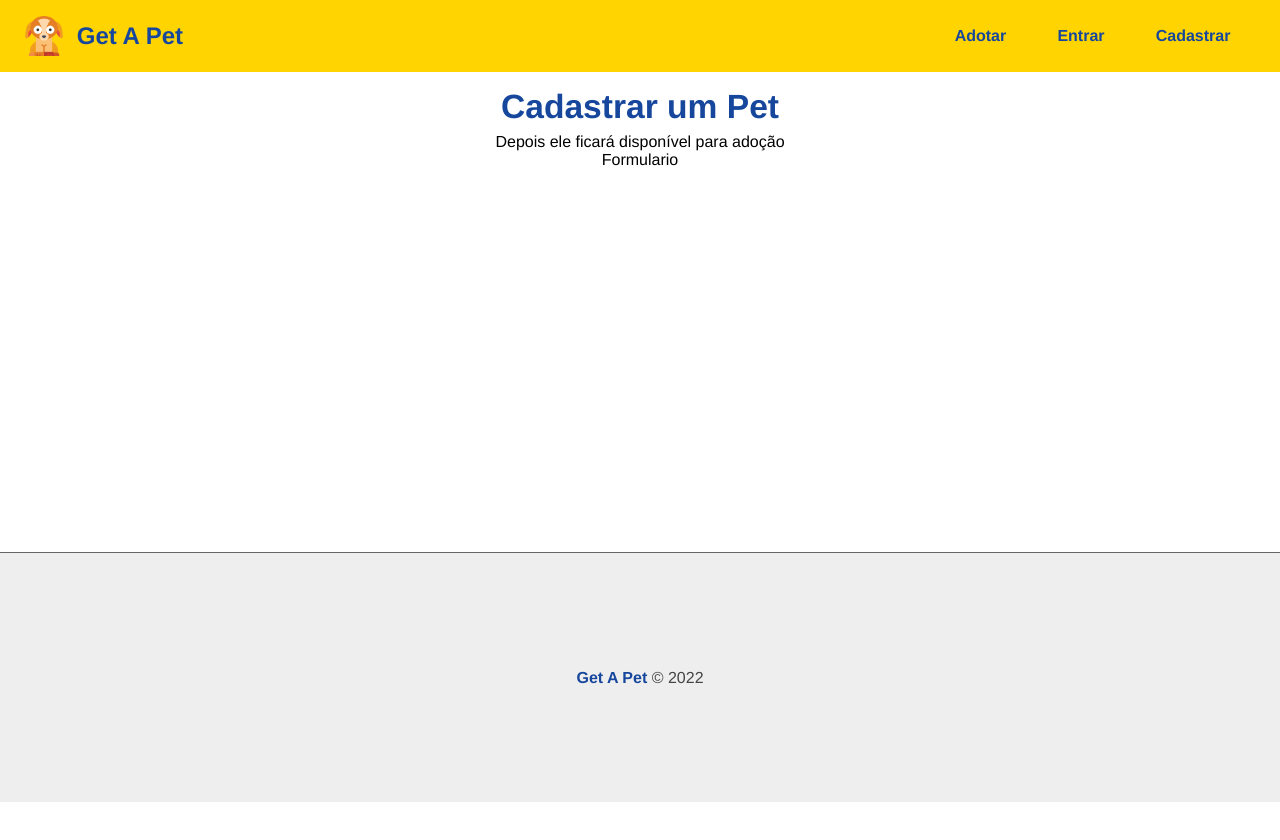
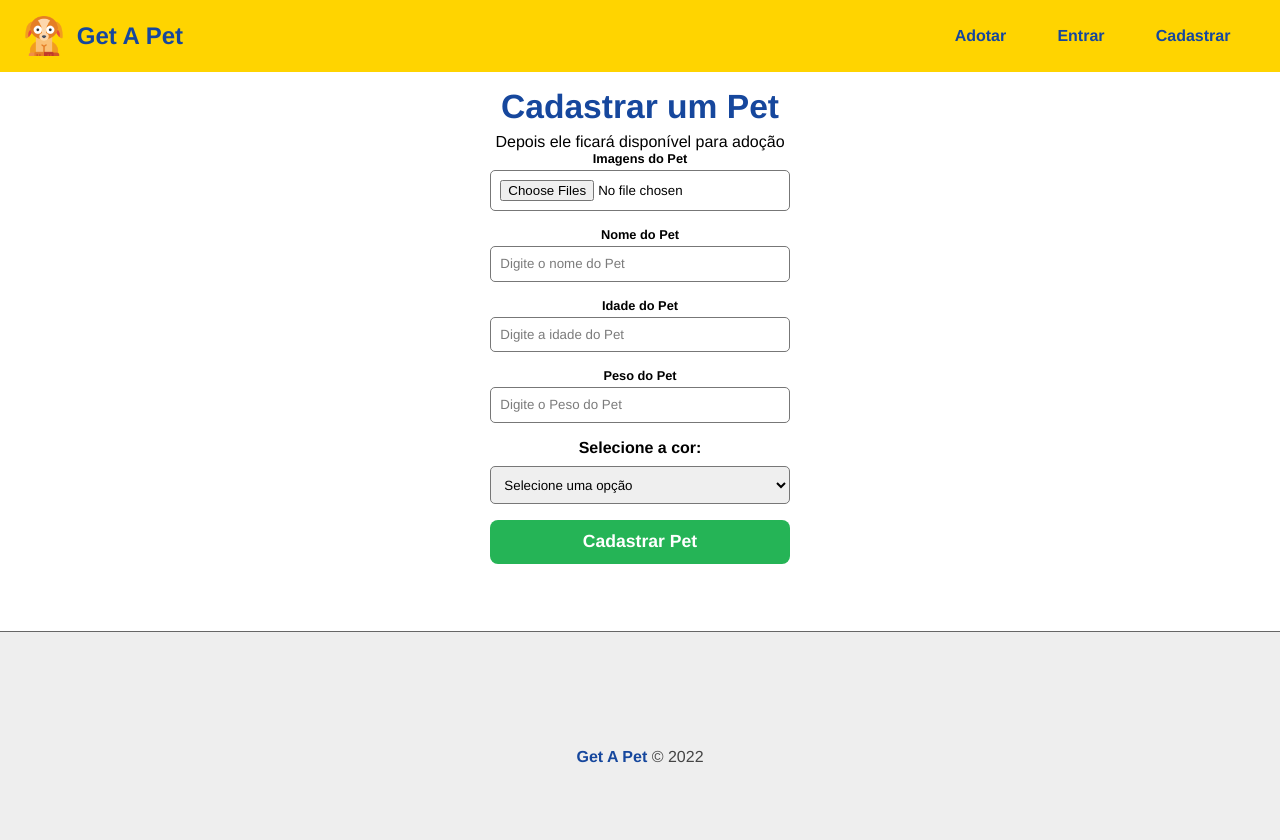
Before and after one commit to pabloaraujo22/15_Projeto_Get_A_Pet, a React (Create React App) app in the folder frontend/: page /pet/add in a window 1280 px wide. Shown: the top 840 px of the page. Before the commit the page ends 802 px from the top, so only its background shows below. Built offline with nearby package versions, Linux system fonts and the light colour scheme.

Commit message:
Inicio Form de Pet

```diff
--- /dev/null
+++ b/frontend/src/components/form/PetForm.jsx
@@ -0,0 +1,62 @@
+import React from 'react';
+
+import { useState } from 'react';
+
+import formStyles from './Form.module.css';
+import Input from './Input';
+import Select from './Select';
+export default function PetForm(props) {
+    const { petData, btnText, handleSubmit } = props;
+
+    const [pet, setPet] = useState(petData || {});
+    const [preview, setPreview] = useState([]);
+    const colors = ['Branco', 'Preto', 'Cinza', 'Mesclado'];
+
+    function onFileChange(e) {}
+    function handleChange(e) {}
+    function handleColor(e) {}
+
+    return (
+        <form className={formStyles.form_container}>
+            <Input
+                text="Imagens do Pet"
+                type="file"
+                name="images"
+                handleOnChange={onFileChange}
+                multiple={true}
+            />
+            <Input
+                text="Nome do Pet"
+                type="text"
+                name="name"
+                placeholder="Digite o nome do Pet"
+                handleOnChange={handleChange}
+                value={pet.name || ''}
+            />
+            <Input
+                text="Idade do Pet"
+                type="text"
+                name="age"
+                placeholder="Digite a idade do Pet"
+                handleOnChange={handleChange}
+                value={pet.age || ''}
+            />
+            <Input
+                text="Peso do Pet"
+                type="number"
+                name="weight"
+                placeholder="Digite o Peso do Pet"
+                handleOnChange={handleChange}
+                value={pet.weight || ''}
+            />
+            <Select
+                name="color"
+                text="Selecione a cor"
+                options={colors}
+                handleOnChange={handleColor}
+                value={pet.color || ''}
+            />
+            <input type="submit" value={btnText} />
+        </form>
+    );
+}
--- /dev/null
+++ b/frontend/src/components/form/Select.jsx
@@ -0,0 +1,25 @@
+import React from 'react';
+
+import styles from './Select.module.css';
+
+export default function Select(props) {
+    const { text, name, options, handleOnChange, value } = props;
+    return (
+        <div className={styles.form_control}>
+            <label htmlFor={name}>{text}:</label>
+            <select
+                name={name}
+                id={name}
+                onChange={handleOnChange}
+                value={value || ''}
+            >
+                <option>Selecione uma opção</option>
+                {options.map((option) => (
+                    <option value={option} key={option}>
+                        {option}
+                    </option>
+                ))}
+            </select>
+        </div>
+    );
+}
--- /dev/null
+++ b/frontend/src/components/form/Select.module.css
@@ -0,0 +1,16 @@
+.form_control {
+    display: flex;
+    flex-direction: column;
+    margin-bottom: 1em;
+}
+
+.form_control label {
+    margin-bottom: 0.6em;
+    font-weight: bold;
+}
+
+.form_control select {
+    padding: 0.7em;
+    border: 1px solid #777;
+    border-radius: 5px;
+}
--- a/frontend/src/components/pages/Pet/AddPet.jsx
+++ b/frontend/src/components/pages/Pet/AddPet.jsx
@@ -5,6 +5,7 @@
 import { useState } from 'react';
 import { Navigate } from 'react-router-dom';
 import useFlashMessage from '../../../hooks/useFlashMessage';
+import PetForm from '../../form/PetForm';
 
 export default function AddPet(props) {
     return (
@@ -13,7 +14,7 @@
                 <h1>Cadastrar um Pet</h1>
                 <p>Depois ele ficará disponível para adoção</p>
             </div>
-            <p>Formulario</p>
+            <PetForm btnText="Cadastrar Pet" />
         </section>
     );
 }
```
